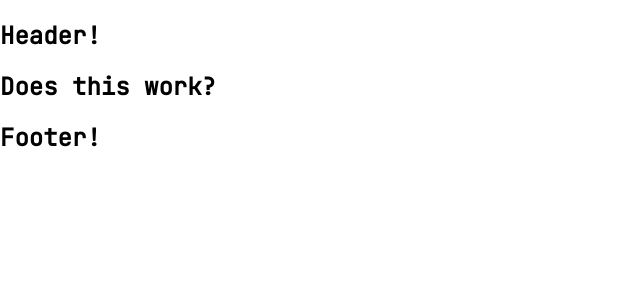
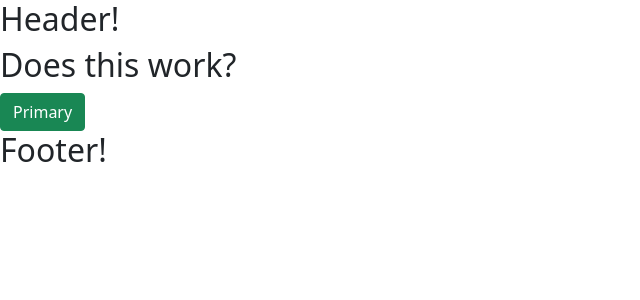
Before and after one commit to SottoMayor/Nutrition-App, a React (Create React App) app: page / in a window 1280 px wide. Shown: the top 300 px of the page, without its empty margins (0-640 px from the left). Built offline with nearby package versions, Linux system fonts and the light colour scheme.

Commit message:
Initializing with React-Bootstrap

```diff
--- a/package.json
+++ b/package.json
@@ -6,7 +6,9 @@
     "@testing-library/jest-dom": "^5.11.4",
     "@testing-library/react": "^11.1.0",
     "@testing-library/user-event": "^12.1.10",
+    "bootstrap": "^5.1.0",
     "react": "^17.0.2",
+    "react-bootstrap": "^2.0.0-beta.5",
     "react-dom": "^17.0.2",
     "react-scripts": "4.0.3",
     "web-vitals": "^1.0.1"
--- a/src/App.js
+++ b/src/App.js
@@ -1,5 +1,7 @@
 import React from 'react';
 import Layout from './Layout/Layout';
+import Button from 'react-bootstrap/Button';
+
 
 const App = () => {
   return (
@@ -7,6 +9,7 @@ const App = () => {
     <Layout>
       <div>
         <h2>Does this work?</h2>
+        <Button variant="success">Primary</Button>
       </div>
     </Layout>
   )
--- a/src/index.js
+++ b/src/index.js
@@ -3,6 +3,9 @@ import ReactDOM from 'react-dom';
 import './index.css';
 import App from './App';
 import reportWebVitals from './reportWebVitals';
+
+// Importing the Bootstrap CSS
+import 'bootstrap/dist/css/bootstrap.min.css';
 
 ReactDOM.render(
   <React.StrictMode>
```
